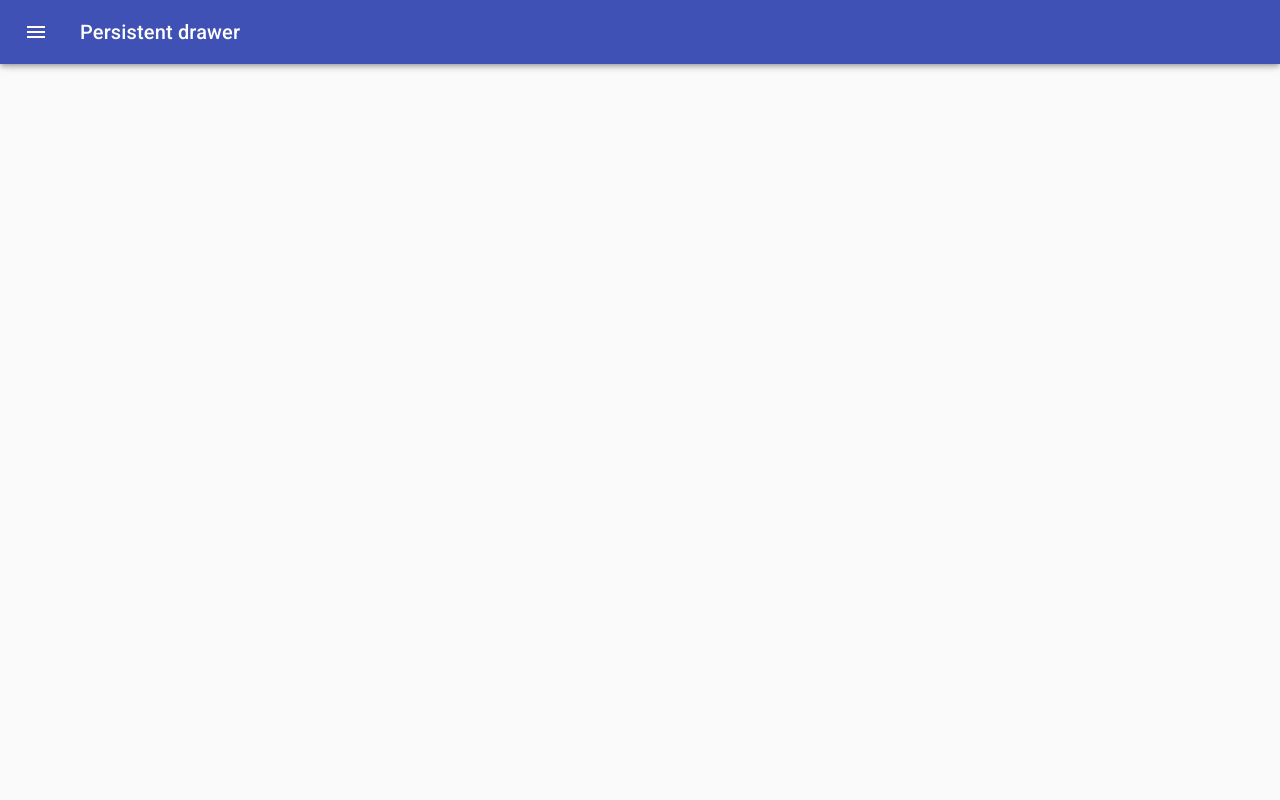
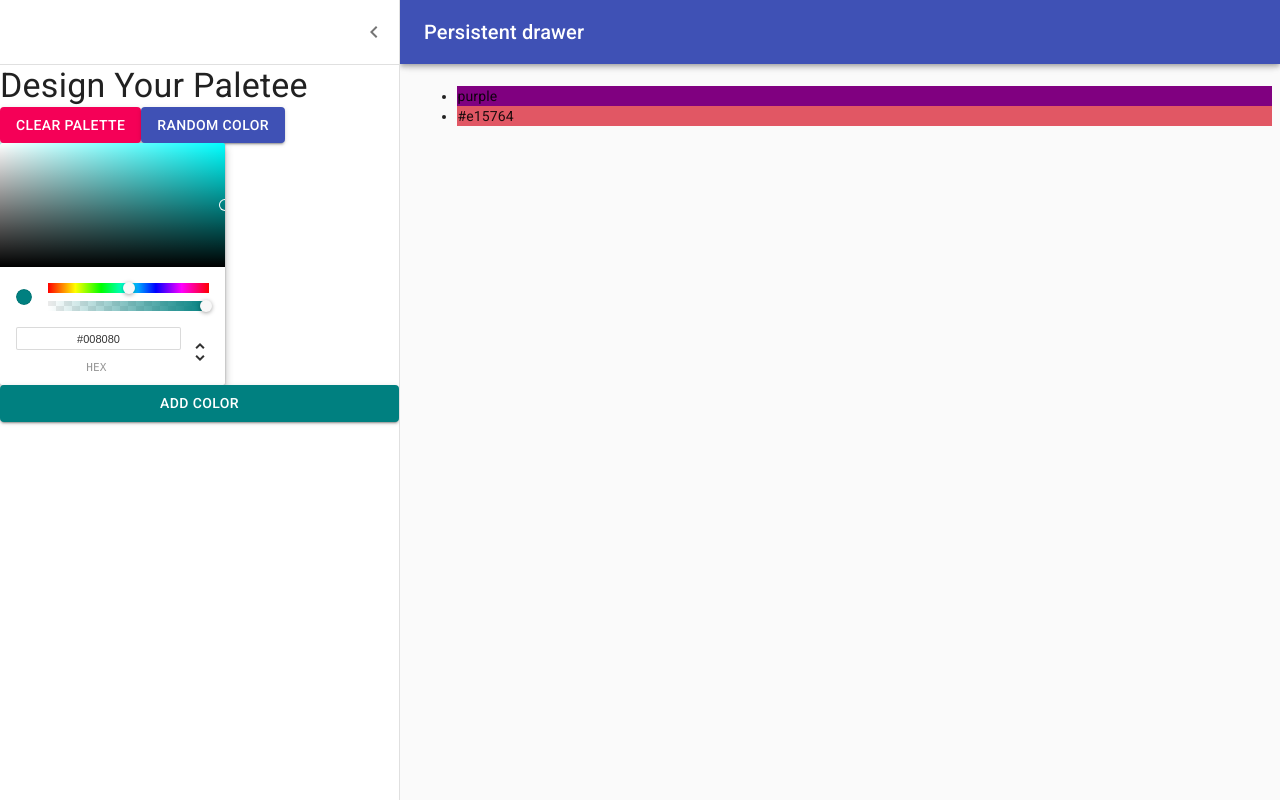
Before and after one commit to princea55/react-color-app, a React (Create React App) app: page /palette/new in a window 1280 px wide. Built offline with nearby package versions, Linux system fonts and the light colour scheme.

Commit message:
connect colorpicke to button

```diff
--- a/src/NewPaletteForm.js
+++ b/src/NewPaletteForm.js
@@ -1,4 +1,5 @@
 import React, { Component } from "react";
+import { ChromePicker } from 'react-color';
 import classNames from "classnames";
 import { withStyles } from "@material-ui/core/styles";
 import Drawer from "@material-ui/core/Drawer";
@@ -11,7 +12,7 @@
 import MenuIcon from "@material-ui/icons/Menu";
 import Button from '@material-ui/core/Button';
 import ChevronLeftIcon from "@material-ui/icons/ChevronLeft";
-import { ChromePicker } from "react-color";
+
 const drawerWidth = 400;
 
 const styles = theme => ({
@@ -49,13 +50,13 @@
     drawerHeader: {
         display: "flex",
         alignItems: "center",
-        padding: "0 8px",
+        padding: "0 1px",
         ...theme.mixins.toolbar,
         justifyContent: "flex-end"
     },
     content: {
         flexGrow: 1,
-        padding: theme.spacing(3),
+        padding: theme.spacing(1),
         transition: theme.transitions.create("margin", {
             easing: theme.transitions.easing.sharp,
             duration: theme.transitions.duration.leavingScreen
@@ -67,13 +68,21 @@
             easing: theme.transitions.easing.easeOut,
             duration: theme.transitions.duration.enteringScreen
         }),
-        marginLeft: 0
+        marginLeft: "-14rem"
     }
 });
 class NewPaletteForm extends Component {
-    state = {
-        open: false
-    };
+    constructor(props) {
+        super(props);
+        this.state = {
+            open: true,
+            currentColor: "teal",
+            colors:['purple', '#e15764']
+        };
+        this.updateCurrentColor = this.updateCurrentColor.bind(this);
+        this.addNewColor = this.addNewColor.bind(this);
+    }
+
 
     handleDrawerOpen = () => {
         this.setState({ open: true });
@@ -82,6 +91,13 @@
     handleDrawerClose = () => {
         this.setState({ open: false });
     };
+    updateCurrentColor(newColor) {
+        console.log(newColor);
+        this.setState({ currentColor: newColor.hex})
+    }
+    addNewColor() {
+        this.setState({colors: [...this.state.colors, this.state.currentColor]})
+    }
     render() {
         const { classes } = this.props;
         const { open } = this.state;
@@ -131,10 +147,15 @@
                         <Button variant="contained" color="primary">Random Color</Button>
                     </div>
                     <ChromePicker
-                        color="purple"
-                        onChangeComplete={(newColor) => console.log(newColor)}
+                        color={this.state.currentColor}
+                        onChangeComplete={this.updateCurrentColor}
                     />
-
+                    <Button
+                        variant="contained"
+                        color="primary"
+                        style={{ backgroundColor: this.state.currentColor }}
+                        onClick={this.addNewColor}
+                    >Add Color</Button>
                 </Drawer>
                 <main
                     className={classNames(classes.content, {
@@ -142,7 +163,11 @@
                     })}
                 >
                     <div className={classes.drawerHeader} />
-
+                    <ul>
+                        {this.state.colors.map(color => (
+                            <li style={{ backgroundColor: color}}>{color}</li>
+                        ))}
+                   </ul>
                 </main>
             </div>
         );
```
